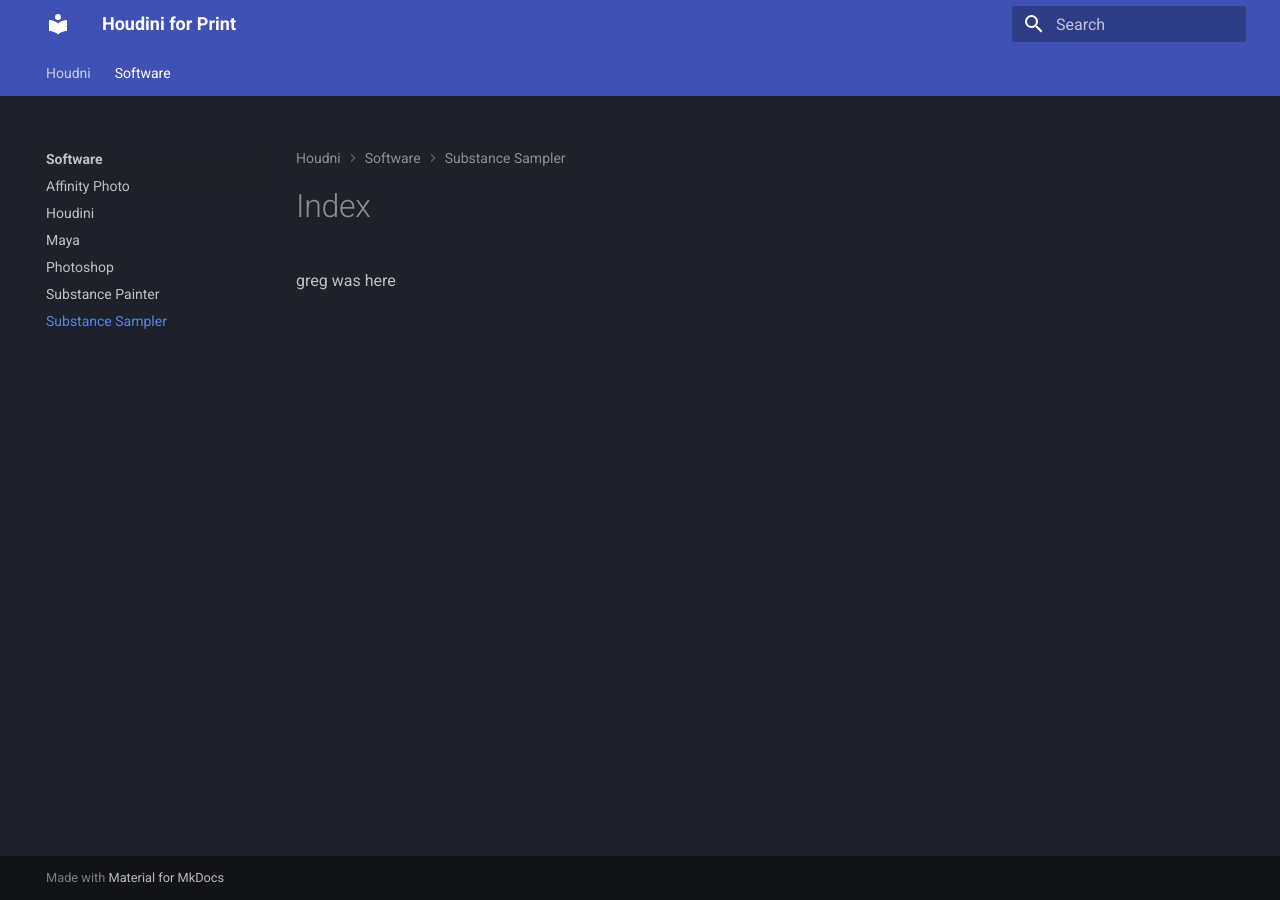
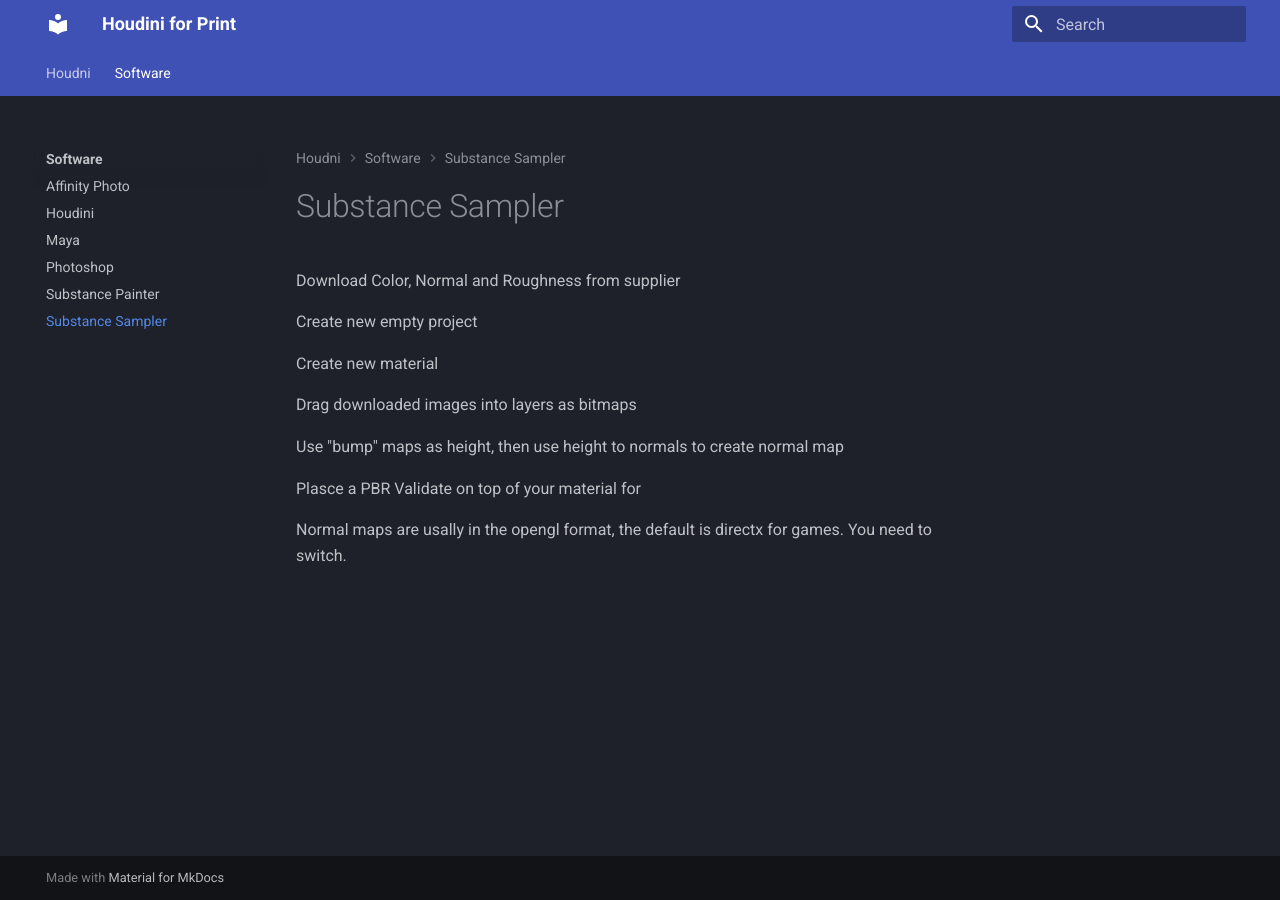
Before and after one commit to mrloafbot/Hou_Print_Job_Docs, an MkDocs documentation site: the page built from docs/Software/Substance_Sampler/index.md, in a window 1280 px wide. Built offline with MkDocs 1.6.1 and Material for MkDocs 9.7.7, drawn with Linux system fonts in a browser that asks for light colours.

Commit message:
from before labor day

```diff
--- a/docs/Software/Substance_Sampler/index.md
+++ b/docs/Software/Substance_Sampler/index.md
@@ -1 +1,16 @@
-greg was here
+# Substance Sampler
+
+
+Download Color, Normal and Roughness from supplier
+
+Create new empty project
+
+Create new material
+
+Drag downloaded images into layers as bitmaps
+
+Use "bump" maps as height, then use height to normals to create normal map
+
+Plasce a PBR Validate on top of your material for
+
+Normal maps are usally in the opengl format,  the default is directx for games. You need to switch.
```
Also changed, not shown: docs/Software/Houdini/index.md (+67 -0 lines).
